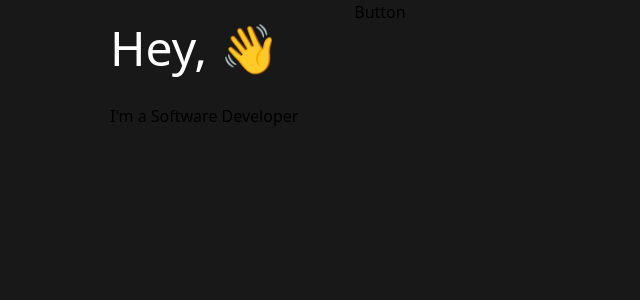
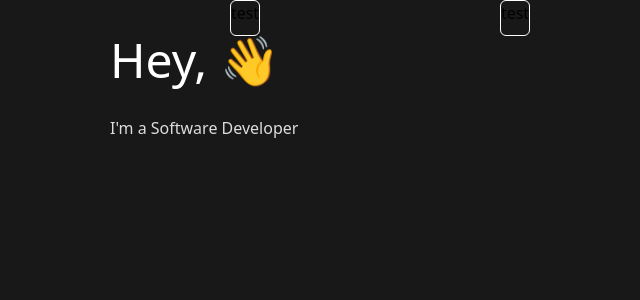
Before and after one commit to hua0-richard/web-portfolio, a React (Vite) app in the folder client-app/: page / in a window 1280 px wide. Shown: the top 300 px of the page, without its empty margins (260-900 px from the left). Built offline with nearby package versions, Linux system fonts and the light colour scheme.

Commit message:
feat: Menu Styling

```diff
--- a/client-app/src/components/About.tsx
+++ b/client-app/src/components/About.tsx
@@ -2,7 +2,7 @@ export default function About() {
   return (
     <div className="w-[540px] flex flex-col justify-between items-start">
       <h1 className="text-5xl text-white">Hey, 👋</h1>
-      <div className="my-8">I'm a Software Developer</div>
+      <div className="my-8 text-off-white">I'm a Software Developer</div>
     </div>
   );
 }
--- a/client-app/src/components/ButtonRectangle.tsx
+++ b/client-app/src/components/ButtonRectangle.tsx
@@ -0,0 +1,3 @@
+export default function ButtonRectangle() {
+    return (<div className="h-[36px] border border-solid border-white rounded-md">test</div>)
+}
--- a/client-app/src/components/Menu.tsx
+++ b/client-app/src/components/Menu.tsx
@@ -1,7 +1,9 @@
+import ButtonRectangle from "./ButtonRectangle";
 export default function Menu() {
   return (
     <div className="w-[540px] flex justify-around items-center">
-      <div>Button</div>
+      <ButtonRectangle/>
+      <ButtonRectangle/>
     </div>
   );
 }
--- a/client-app/tailwind.config.js
+++ b/client-app/tailwind.config.js
@@ -5,6 +5,7 @@ export default {
     extend: {
       colors: {
         "dark-base": "#181818",
+        "off-white": "#dddddd"
       },
     },
   },
```
